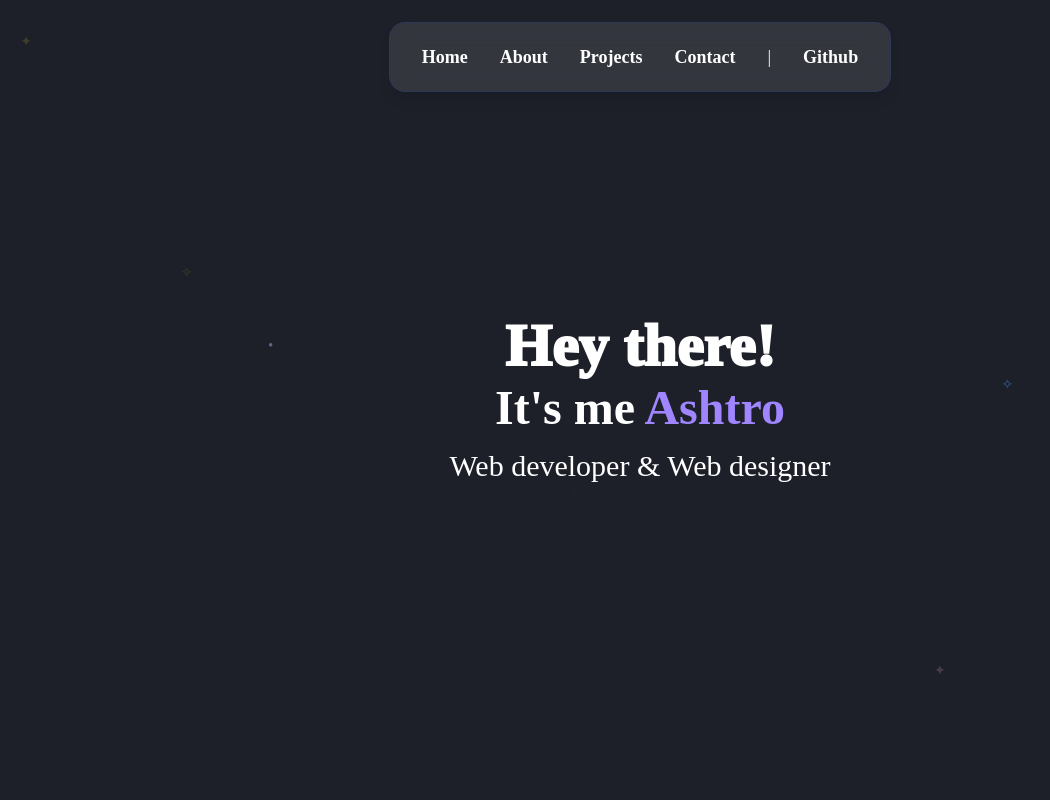
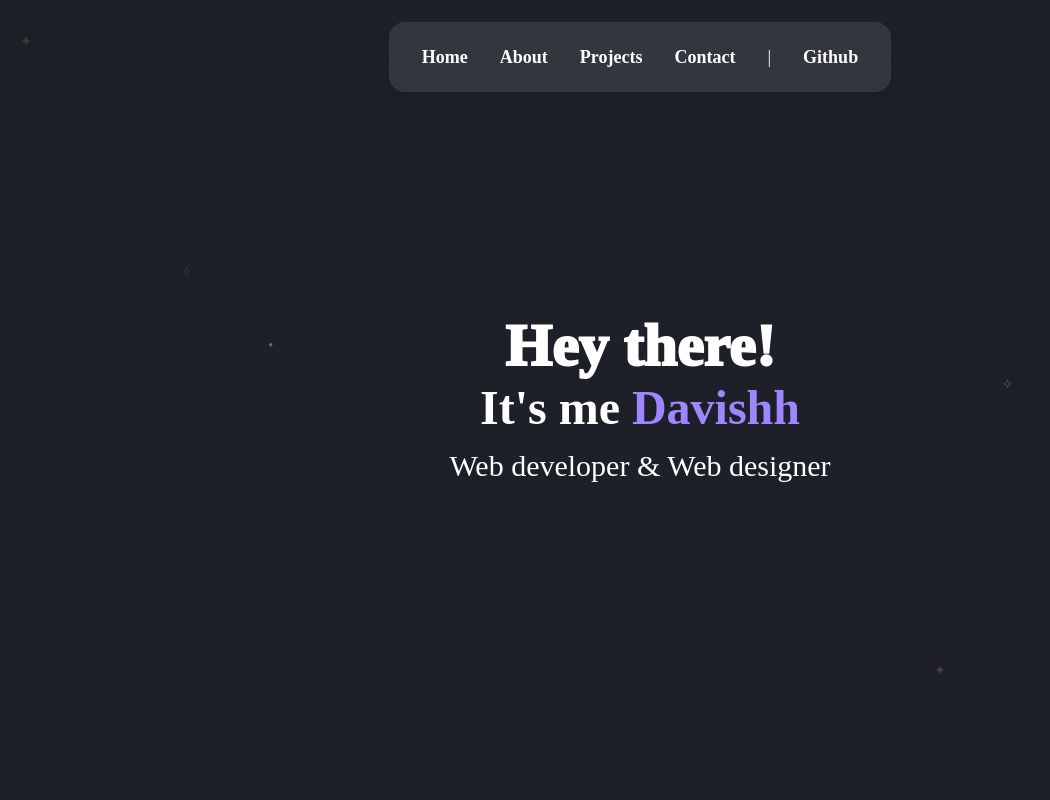
Before and after one commit to IsMeVit/Portfolio-V2, a Vue app: page / in a window 1280 px wide. Shown: the top 800 px of the page, without its empty margins (0-1050 px from the left). Built offline with nearby package versions, Linux system fonts and the light colour scheme.

Commit message:
Updated Nickname.

```diff
--- a/src/components/Home.vue
+++ b/src/components/Home.vue
@@ -1,7 +1,7 @@
 <script setup>
 import { ref, onMounted } from 'vue'
 
-const words = ['Davit', 'Ashtro']
+const words = ['Davit', 'Davishh']
 const currentWord = ref('')
 const Greeting = ref('')
 let wordIndex = 0
```
